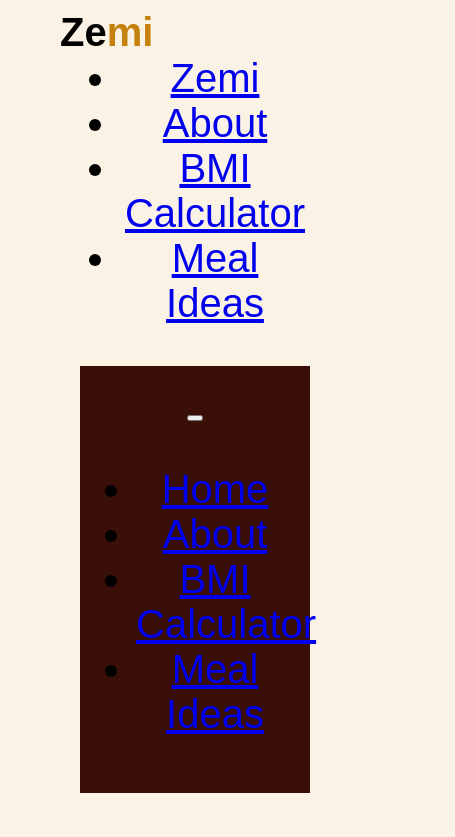
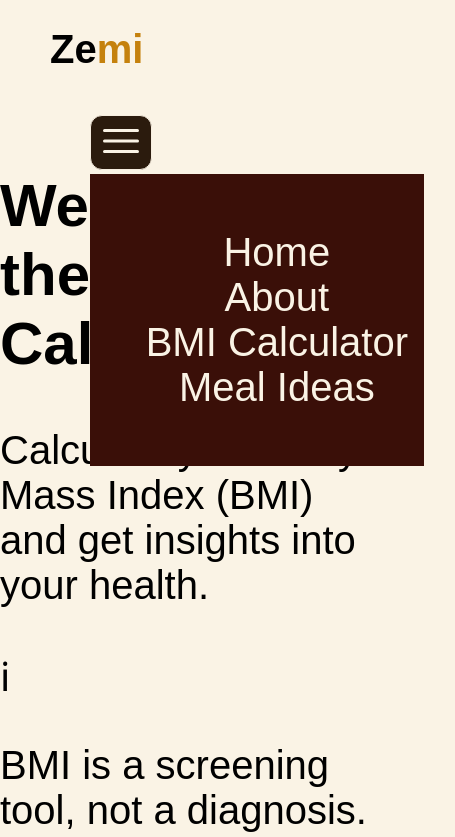
Before and after one commit to jboat86/Zemi, a plain HTML site: page index.html in a window 390 px wide. Shown: the top 837 px of the page, 455 px wide, since content can reach past the window. Drawn offline with Linux system fonts and the light colour scheme.

Commit message:
update color of mobile menu links

```diff
--- a/apps/frontend/web/css/styles.css
+++ b/apps/frontend/web/css/styles.css
@@ -47,10 +47,10 @@ body{
     font-family: Arial, sans-serif;
     background-color: var(--gold-pale);
     font-size: 2.5rem;
-    text-align: center;
-    align-items: center;
+    /* text-align: center;
+    align-items: center; */
     margin: 0;
-    padding: 1rem 5rem
+    /* padding: 1rem 5rem */
 }
 
 .input-container p{
@@ -58,26 +58,62 @@ body{
    padding: 0 2rem;
 }
 
+header {
+
+    width: 100%;
+    height: 4rem;
+    margin-bottom: 2em;
+    margin-left: 1.25em;
+
+}
+svg{
+    height: 3rem;
+}
+
+
 /* Nav start */
 
 
 .logo{
     font-size: 2.5rem;
     font-weight: bold;
-    margin: 0;
+    /* margin: 0;
     position: absolute;
     top: 0.25em;
-    left: 1.5em;
+    left: 1.5em; */
 }
 
 .zemi-gold{
     color: var(--gold);
 }
 
-.close-icon svg{
+.desktop-nav{
+    display: none;
+}
+
+.menu-btn, .close-btn{
+    background: var(--charcoal);
+    border: 0.5px solid var(--cream);
+    border-radius: 0.75rem;
+    color: var(--gold-pale);
+    cursor: pointer;
+}
+
+.mobile-nav{
+    display: flex;
+    justify-content: flex-end;
+    padding: 1rem;
+}
+
+.menu-btn{
+    color: var(--gold-pale);
+    /* display: flex;
+    flex-direction: end; */
+
+}
+.close-icon{
     font-size: 1.5rem;
-    color: var(--menu-dark);
-    background: none;
+    background: var(--charcoal);
 }
 
 .overlay{
@@ -88,11 +124,18 @@ body{
     z-index: 1000;
 }
 
-.overlay nav u a{
+
+
+.overlay ul li {
     list-style: none;
     display: flex;
-    gap: 2em;
+    align-items: center;
+    justify-content: center;
 
+}
+.overlay ul li a {
+    text-decoration: none;
+    color: var(--gold-pale);
 }
 
 /* Nav end */
--- a/index.html
+++ b/index.html
@@ -7,13 +7,11 @@
     <title>Zemi-BMI Calculator</title>
 </head>
 <body>
+     <!--  Nav Start -->
     <header>
         <h1 class="logo"><span>Ze</span><span class="zemi-gold">mi</span></h1>
-    </header>
-<main>
-    <!--  Nav Start -->
 
-<section class="nav">
+        <section class="desktop-nav">
     <nav>
         <ul>
             <li><a href="#home">Zemi</a></li>
@@ -24,14 +22,23 @@
         </ul>
     </nav>
 
-    <!-- Mobile Nav start -->
+</section>
+
+      <!-- Mobile Nav start -->
+     <nav>
+
     <div class="mobile-nav">
+        <div class="hamburger">
+
+ <button class="menu-btn">
+
+<svg xmlns="http://www.w3.org/2000/svg" fill="none" viewBox="0 0 24 24" stroke-width="1.5" stroke="currentColor" class="size-6">
+  <path stroke-linecap="round" stroke-linejoin="round" d="M3.75 6.75h16.5M3.75 12h16.5m-16.5 5.25h16.5" />
+</svg>
+
+ </button>
         <div class="overlay">
- <div class="hamburger"></div>
- <div class="close-btn">
-    <button>
-    </button>
- </div>
+
 
         <ul>
             <li><a href="#home">Home</a></li>
@@ -40,10 +47,12 @@
             <li><a href="#meal-ideas">Meal Ideas</a></li>
         </ul>
         </div>
-    </div>
+        </div>
+    </nav>
     <!-- Mobile Nav end -->
+    </header>
+<main>
 
-</section>
 <!-- Nav End -->
 
  <!-- Hero Start -->
```
